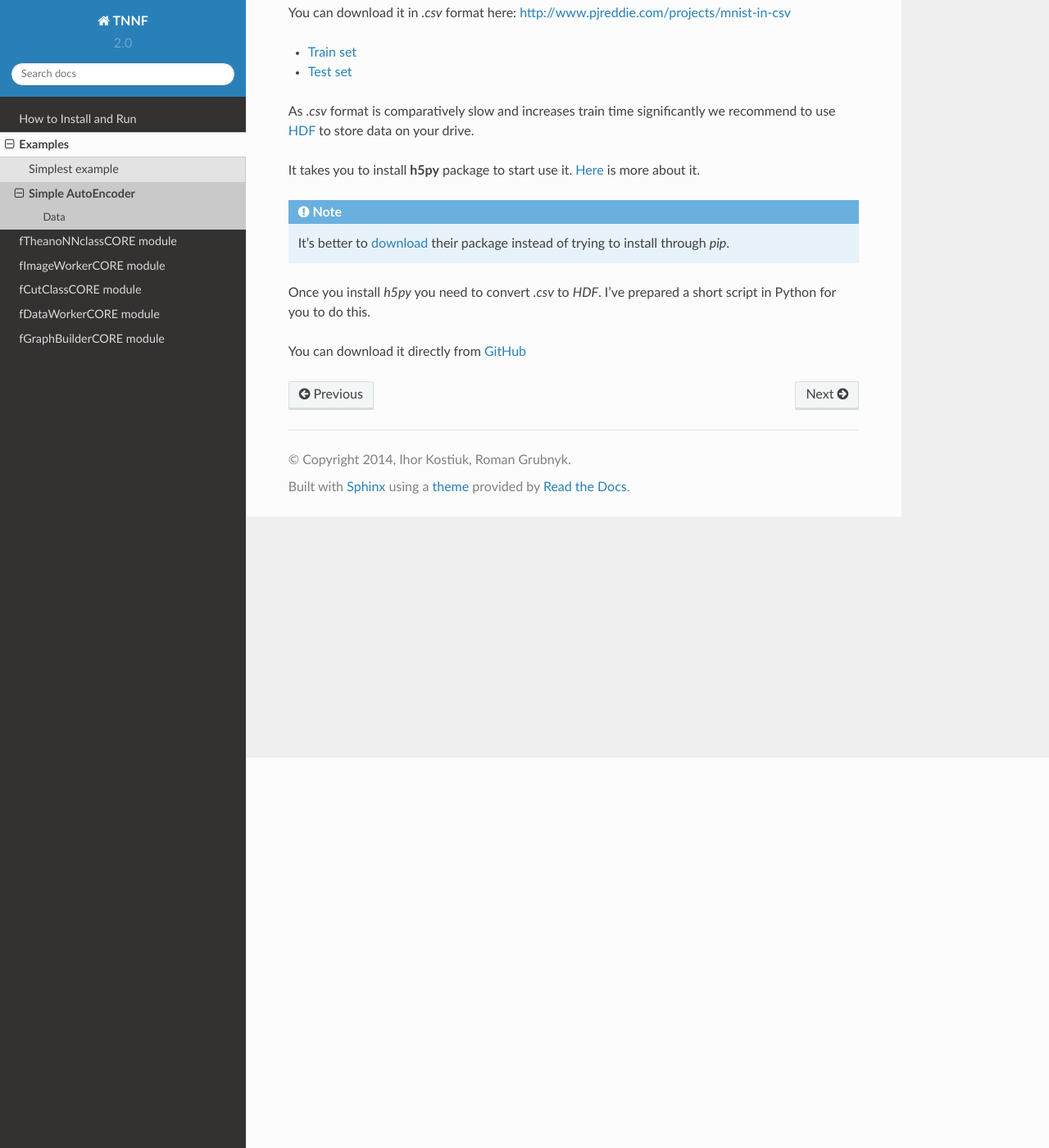
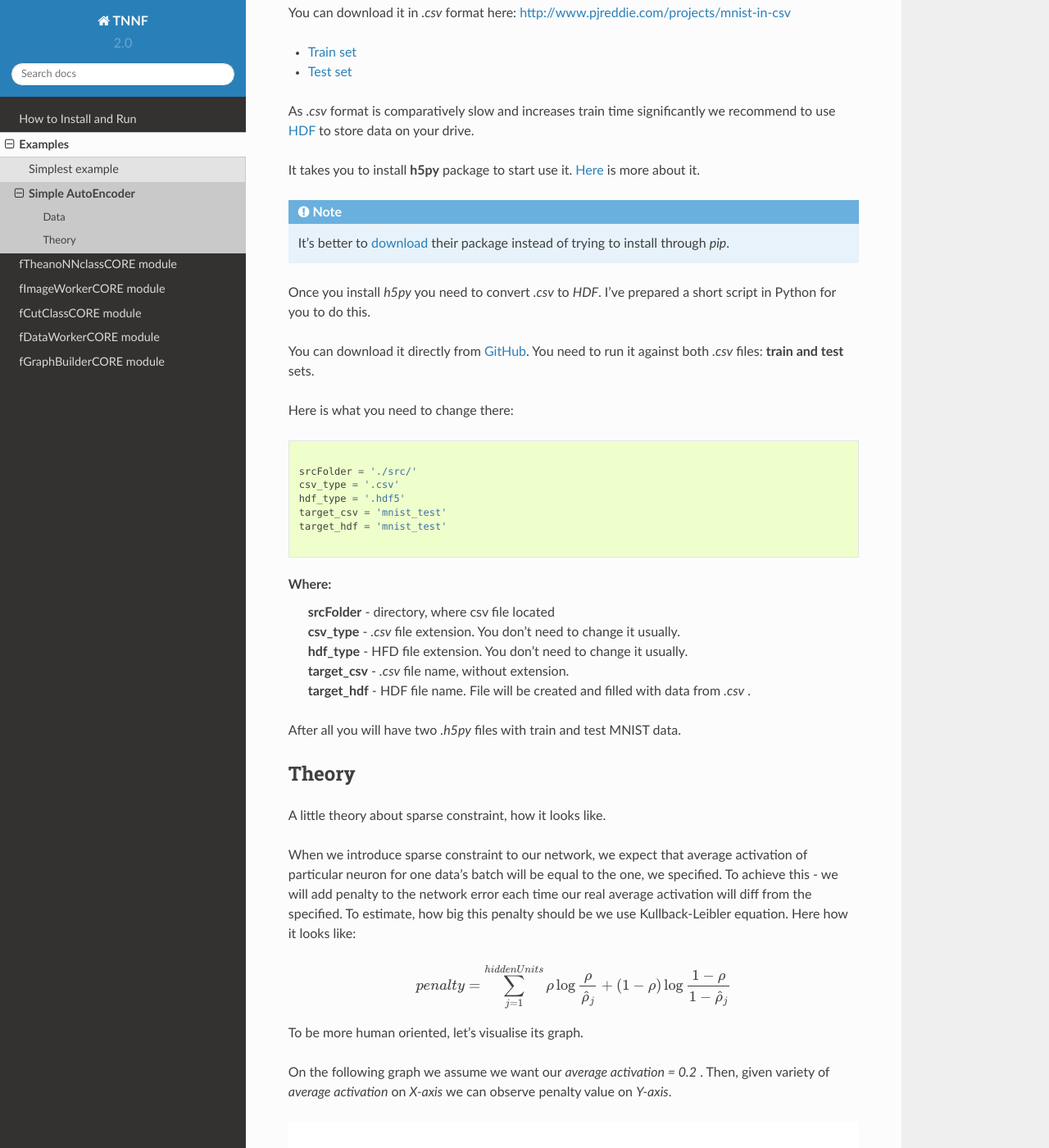
Before and after one commit to spaceuniverse/TNNF, a Sphinx documentation site: the page built from doc/HOWTO_SimpleAutoEncoder.rst, in a window 1280 px wide and 1400 px high, scrolled down 476 px. Shown: the whole window at 82% size. Built offline with Sphinx 7.4.7 and the Read the Docs theme 2.0.0, drawn with Linux system fonts in a browser that asks for light colours; some of the changed text lies outside the part shown.

Commit message:
Add more to the Simple AutoEncoder examle. Revised media. Add graphs.

```diff
--- a/doc/HOWTO_SimpleAutoEncoder.rst
+++ b/doc/HOWTO_SimpleAutoEncoder.rst
@@ -2,7 +2,7 @@
 ==================
 
 * `Data`_
-* `Neural Network`_
+* `Theory`_
 * `How it performs`_
 
 Here I'll describe *second step* in understanding what TNNF can do for you.
@@ -31,4 +31,47 @@
 
 Once you install *h5py* you need to convert *.csv* to *HDF*. I've prepared a short script in Python for you to do this.
 
-You can download it directly from `GitHub <https://github.com/spaceuniverse/TNNF/tree/master/doc/src/HOWTOs/Data/CSVtoHDF.py>`_
+You can download it directly from `GitHub <https://github.com/spaceuniverse/TNNF/tree/master/doc/src/HOWTOs/Data/CSVtoHDF.py>`_.
+You need to run it against both *.csv* files: **train and test** sets.
+
+Here is what you need to change there:
+
+.. literalinclude:: src/HOWTOs/Data/CSVtoHDF.py
+   :language: python
+   :start-after: import h5py
+   :end-before: #Get DATA from CSV
+
+Where:
+ | **srcFolder** - directory, where csv file located
+ | **csv_type** - *.csv* file extension. You don't need to change it usually.
+ | **hdf_type** - HFD file extension. You don't need to change it usually.
+ | **target_csv** - *.csv* file name, without extension.
+ | **target_hdf** - HDF file name. File will be created and filled with data from *.csv* .
+
+After all you will have two *.h5py* files with train and test MNIST data.
+
+
+Theory
+------
+
+A little theory about sparse constraint, how it looks like.
+
+When we introduce sparse constraint to our network, we expect
+that average activation of particular neuron for one data's batch will be equal to the one, we specified.
+To achieve this - we will add penalty to the network error each time our real average activation will diff from the specified.
+To estimate, how big this penalty should be we use Kullback-Leibler equation. Here how it looks like:
+
+.. math::
+
+   penalty=\sum\limits_{j=1}^{hiddenUnits}\rho\log\frac{\rho}{\hat\rho_{j}}+(1-\rho)\log\frac{1-\rho}{1-\hat\rho_{j}}
+
+
+To be more human oriented, let's visualise its graph.
+
+On the following graph we assume we want our *average activation = 0.2* .
+Then, given variety of *average activation* on *X-axis* we can observe penalty value on *Y-axis*.
+
+.. image:: ../media/HOWTOs/KL.png
+
+As you can see - **Penalty** is very close to zero only when our **Average activation** is close to the *0.2* and
+vice-versa - the more **average activation** gets away from desired *0.2*, the bigger **Penalty** becomes.
--- a/doc/src/HOWTOs/SimpleAutoEncoder.py
+++ b/doc/src/HOWTOs/SimpleAutoEncoder.py
@@ -51,9 +51,7 @@
 #Common options for whole NN
 options = OptionsStore(learnStep=0.005,
                        rmsProp=0.9,
-                       #rProp=0.8,
                        mmsmin=1e-20,
-                       #minibatch_size=dataSize,
                        minibatch_size=batchSize,
                        CV_size=cvSize)
 
```
Also changed, not shown: media/HOWTOs/AE_error.png (renamed from media/AE_error.png), media/HOWTOs/KL.png (added), 1 other file.
